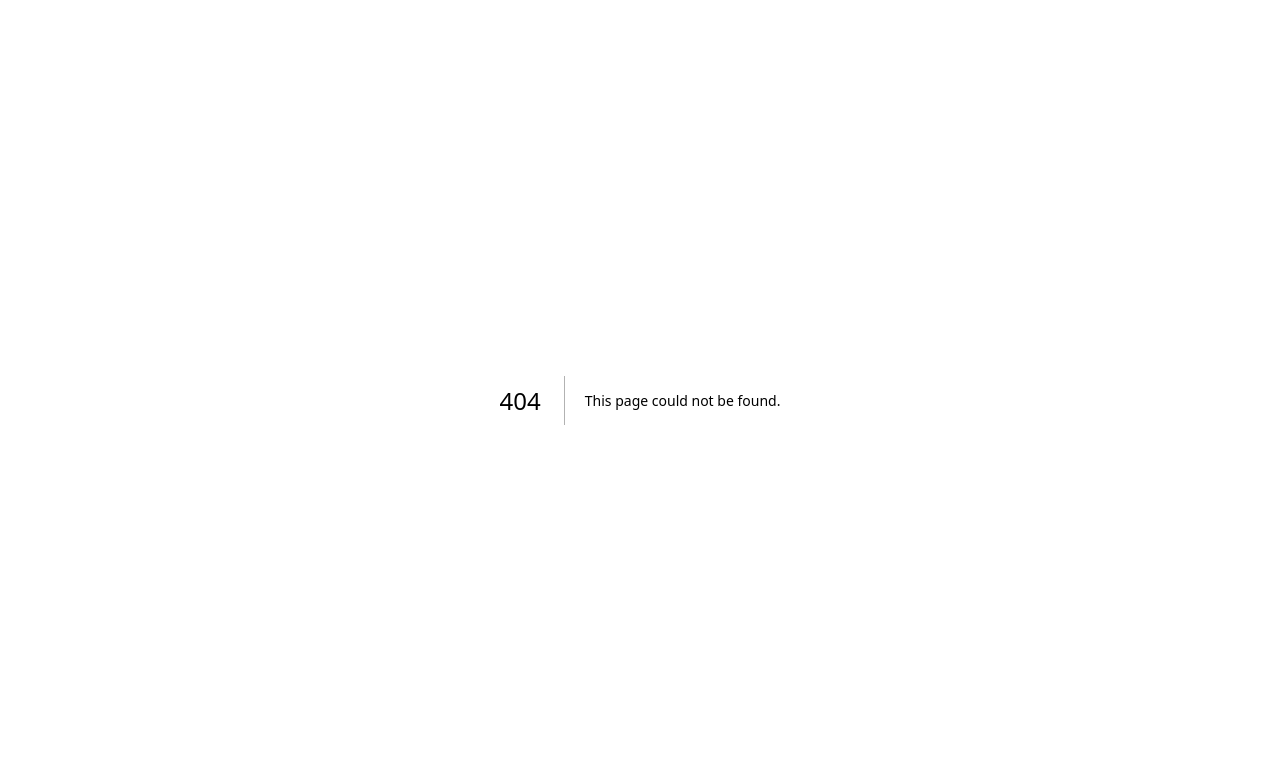
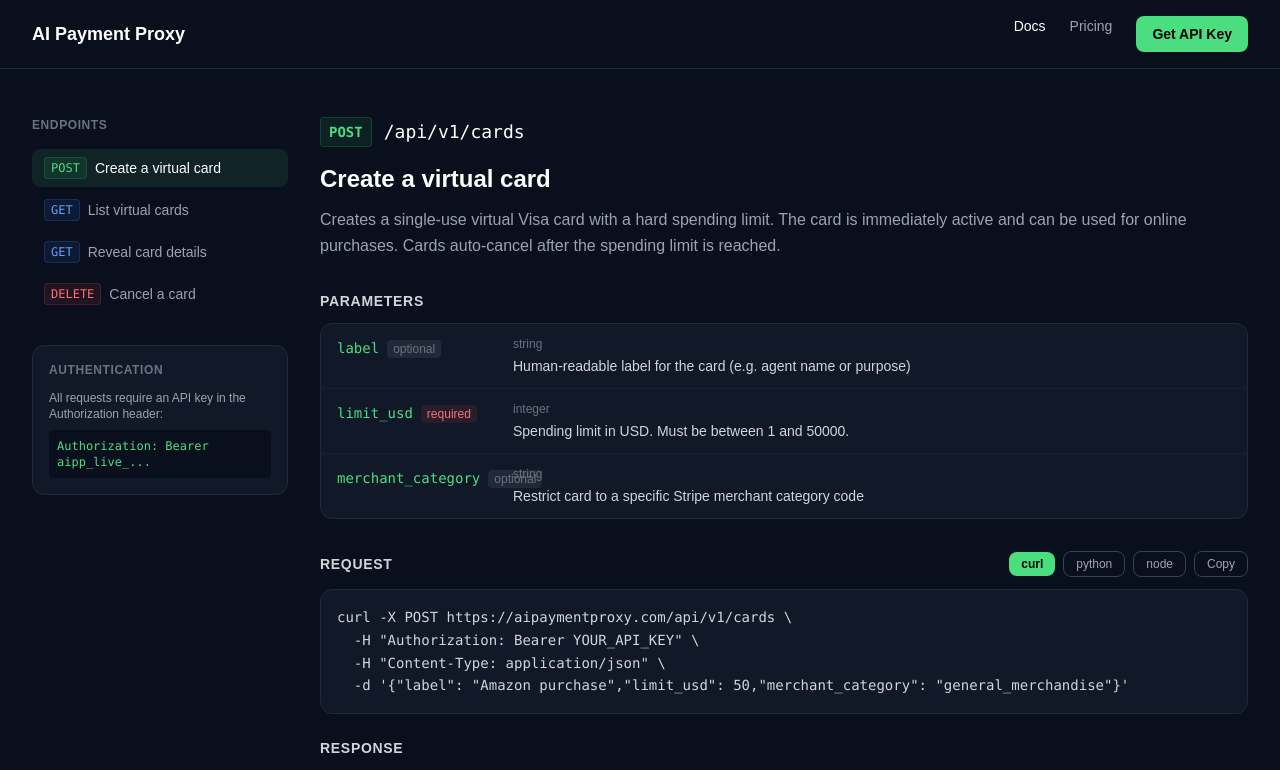
Before and after one commit to Business-Management-Company/ai-payment-proxy, a Next.js app: page /docs in a window 1280 px wide. Before the commit this address had no page. Shown: the top 770 px of the page. Built offline with nearby package versions, Linux system fonts and the light colour scheme.

Commit message:
feat: API docs page

```diff
--- /dev/null
+++ b/src/app/docs/page.tsx
@@ -0,0 +1,173 @@
+"use client";
+import { useState } from "react";
+
+const endpoints = [
+  {
+    method: "POST",
+    path: "/api/v1/cards",
+    title: "Create a virtual card",
+    description: "Creates a single-use virtual Visa card with a hard spending limit. The card is immediately active and can be used for online purchases. Cards auto-cancel after the spending limit is reached.",
+    body: JSON.stringify({ label: "Amazon purchase", limit_usd: 50, merchant_category: "general_merchandise" }, null, 2),
+    response: JSON.stringify({ success: true, data: { id: "6d910c90-4639-43e8-9411-22acf35f6644", stripe_card_id: "ic_1TDm4AACuqYQOhbF", label: "Amazon purchase", limit_usd: 50, status: "active", created_at: "2026-03-22T13:29:18Z" } }, null, 2),
+    params: [
+      { name: "label", type: "string", required: false, desc: "Human-readable label for the card (e.g. agent name or purpose)" },
+      { name: "limit_usd", type: "integer", required: true, desc: "Spending limit in USD. Must be between 1 and 50000." },
+      { name: "merchant_category", type: "string", required: false, desc: "Restrict card to a specific Stripe merchant category code" },
+    ]
+  },
+  {
+    method: "GET",
+    path: "/api/v1/cards",
+    title: "List virtual cards",
+    description: "Returns all virtual cards for the authenticated customer, ordered by creation date descending.",
+    body: null,
+    response: JSON.stringify({ success: true, data: [{ id: "6d910c90-4639-43e8-9411-22acf35f6644", label: "Amazon purchase", limit_usd: 50, status: "active" }] }, null, 2),
+    params: [
+      { name: "status", type: "string", required: false, desc: "Filter by status: active or canceled" },
+    ]
+  },
+  {
+    method: "GET",
+    path: "/api/v1/cards/:id",
+    title: "Reveal card details",
+    description: "Returns the full card number, CVV, and expiry date for a virtual card. This is the endpoint your AI agent calls to get payment credentials. Only call this immediately before making a purchase.",
+    body: null,
+    response: JSON.stringify({ success: true, data: { id: "6d910c90-4639-43e8-9411-22acf35f6644", number: "4000009990000021", cvc: "123", exp_month: 12, exp_year: 2028, limit_usd: 50, status: "active" } }, null, 2),
+    params: []
+  },
+  {
+    method: "DELETE",
+    path: "/api/v1/cards/:id",
+    title: "Cancel a card",
+    description: "Immediately cancels a virtual card. Once canceled, the card cannot be used for any further purchases.",
+    body: null,
+    response: JSON.stringify({ success: true, message: "Card canceled" }, null, 2),
+    params: []
+  },
+];
+
+const methodColors: Record<string, string> = {
+  GET: "bg-blue-500/10 text-blue-400 border border-blue-500/20",
+  POST: "bg-green-500/10 text-green-400 border border-green-500/20",
+  DELETE: "bg-red-500/10 text-red-400 border border-red-500/20",
+};
+
+export default function DocsPage() {
+  const [activeEndpoint, setActiveEndpoint] = useState(0);
+  const [lang, setLang] = useState("curl");
+  const [copied, setCopied] = useState(false);
+  const ep = endpoints[activeEndpoint];
+
+  function getCode() {
+    if (lang === "curl") {
+      let cmd = `curl -X ${ep.method} https://aipaymentproxy.com${ep.path.replace(":id", "CARD_ID")} \\\n  -H "Authorization: Bearer YOUR_API_KEY"`;
+      if (ep.body) cmd += ` \\\n  -H "Content-Type: application/json" \\\n  -d '${ep.body.replace(/\n/g, "").replace(/  /g, "")}'`;
+      return cmd;
+    }
+    if (lang === "python") {
+      let code = `import requests\n\nheaders = {\n    "Authorization": "Bearer YOUR_API_KEY"\n}\n\n`;
+      if (ep.method === "GET") code += `response = requests.get("https://aipaymentproxy.com${ep.path.replace(":id", "CARD_ID")}", headers=headers)`;
+      else if (ep.method === "DELETE") code += `response = requests.delete("https://aipaymentproxy.com${ep.path.replace(":id", "CARD_ID")}", headers=headers)`;
+      else code += `payload = ${ep.body || "{}"}\nresponse = requests.post("https://aipaymentproxy.com${ep.path}", headers=headers, json=payload)`;
+      code += `\nprint(response.json())`;
+      return code;
+    }
+    if (lang === "node") {
+      let code = `const response = await fetch("https://aipaymentproxy.com${ep.path.replace(":id", "CARD_ID")}", {\n  method: "${ep.method}",\n  headers: {\n    "Authorization": "Bearer YOUR_API_KEY",`;
+      if (ep.body) code += `\n    "Content-Type": "application/json"`;
+      code += `\n  }`;
+      if (ep.body) code += `,\n  body: JSON.stringify(${ep.body.replace(/\n/g, "").replace(/  /g, "")})`;
+      code += `\n});\nconst data = await response.json();\nconsole.log(data);`;
+      return code;
+    }
+    return "";
+  }
+
+  function copyCode() {
+    navigator.clipboard.writeText(getCode());
+    setCopied(true);
+    setTimeout(() => setCopied(false), 2000);
+  }
+
+  return (
+    <div className="min-h-screen bg-[#0a0f1e] text-white">
+      <nav className="border-b border-gray-800 px-8 py-4 flex justify-between items-center">
+        <a href="/" className="font-bold text-lg">AI Payment Proxy</a>
+        <div className="flex gap-6 text-sm text-gray-400">
+          <a href="/docs" className="text-white">Docs</a>
+          <a href="/pricing" className="hover:text-white">Pricing</a>
+          <a href="/signup" className="bg-[#4ade80] text-black px-4 py-2 rounded-lg font-semibold hover:bg-[#22c55e]">Get API Key</a>
+        </div>
+      </nav>
+      <div className="max-w-7xl mx-auto px-8 py-12 flex gap-8">
+        <div className="w-64 shrink-0">
+          <h3 className="text-xs font-semibold text-gray-500 uppercase tracking-wider mb-4">Endpoints</h3>
+          <div className="space-y-1">
+            {endpoints.map((e, i) => (
+              <button key={i} onClick={() => setActiveEndpoint(i)} className={"w-full text-left px-3 py-2 rounded-lg text-sm transition flex items-center gap-2 " + (activeEndpoint === i ? "bg-[#4ade80]/10 text-white" : "text-gray-400 hover:text-white")}>
+                <span className={"text-xs font-mono px-1.5 py-0.5 rounded " + methodColors[e.method]}>{e.method}</span>
+                <span className="truncate">{e.title}</span>
+              </button>
+            ))}
+          </div>
+          <div className="mt-8 p-4 bg-[#111827] border border-gray-800 rounded-xl">
+            <p className="text-xs font-semibold text-gray-500 uppercase tracking-wider mb-3">Authentication</p>
+            <p className="text-xs text-gray-400 mb-2">All requests require an API key in the Authorization header:</p>
+            <code className="text-xs text-[#4ade80] block bg-[#0a0f1e] p-2 rounded">Authorization: Bearer aipp_live_...</code>
+          </div>
+        </div>
+        <div className="flex-1 min-w-0">
+          <div className="flex items-center gap-3 mb-4">
+            <span className={"text-sm font-mono px-2 py-1 rounded font-bold " + methodColors[ep.method]}>{ep.method}</span>
+            <code className="text-lg font-mono text-white">{ep.path}</code>
+          </div>
+          <h2 className="text-2xl font-bold mb-3">{ep.title}</h2>
+          <p className="text-gray-400 mb-8 leading-relaxed">{ep.description}</p>
+          {ep.params.length > 0 && (
+            <div className="mb-8">
+              <h3 className="text-sm font-semibold text-gray-300 mb-3 uppercase tracking-wider">Parameters</h3>
+              <div className="bg-[#111827] border border-gray-800 rounded-xl overflow-hidden">
+                {ep.params.map(p => (
+                  <div key={p.name} className="flex gap-4 px-4 py-3 border-b border-gray-800/50 last:border-0">
+                    <div className="w-40 shrink-0">
+                      <code className="text-sm text-[#4ade80]">{p.name}</code>
+                      <span className={"ml-2 text-xs px-1.5 py-0.5 rounded " + (p.required ? "bg-red-500/10 text-red-400" : "bg-gray-800 text-gray-500")}>{p.required ? "required" : "optional"}</span>
+                    </div>
+                    <div>
+                      <p className="text-xs text-gray-500 mb-1">{p.type}</p>
+                      <p className="text-sm text-gray-300">{p.desc}</p>
+                    </div>
+                  </div>
+                ))}
+              </div>
+            </div>
+          )}
+          <div className="mb-6">
+            <div className="flex items-center justify-between mb-3">
+              <h3 className="text-sm font-semibold text-gray-300 uppercase tracking-wider">Request</h3>
+              <div className="flex items-center gap-2">
+                {["curl", "python", "node"].map(l => (
+                  <button key={l} onClick={() => setLang(l)} className={"text-xs px-3 py-1 rounded-lg transition " + (lang === l ? "bg-[#4ade80] text-black font-semibold" : "text-gray-400 hover:text-white border border-gray-700")}>
+                    {l}
+                  </button>
+                ))}
+                <button onClick={copyCode} className="text-xs px-3 py-1 rounded-lg border border-gray-700 text-gray-400 hover:text-white transition">
+                  {copied ? "Copied!" : "Copy"}
+                </button>
+              </div>
+            </div>
+            <pre className="bg-[#111827] border border-gray-800 rounded-xl p-4 text-sm text-gray-300 overflow-x-auto font-mono leading-relaxed">
+              {getCode()}
+            </pre>
+          </div>
+          <div>
+            <h3 className="text-sm font-semibold text-gray-300 uppercase tracking-wider mb-3">Response</h3>
+            <pre className="bg-[#111827] border border-gray-800 rounded-xl p-4 text-sm text-[#4ade80] overflow-x-auto font-mono leading-relaxed">
+              {ep.response}
+            </pre>
+          </div>
+        </div>
+      </div>
+    </div>
+  );
+}
```
